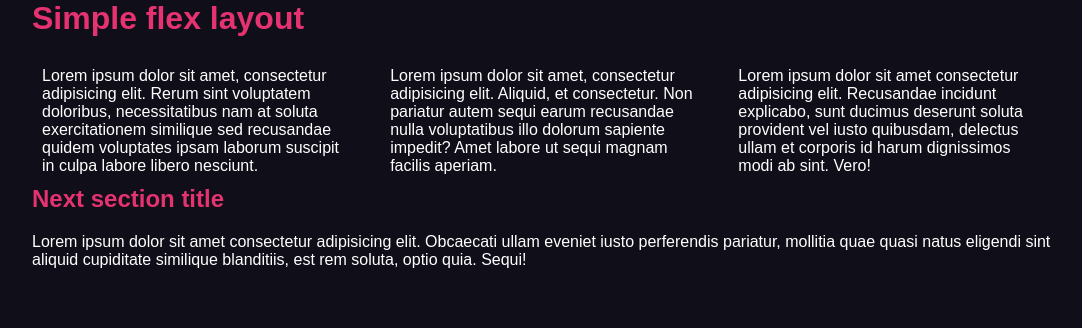
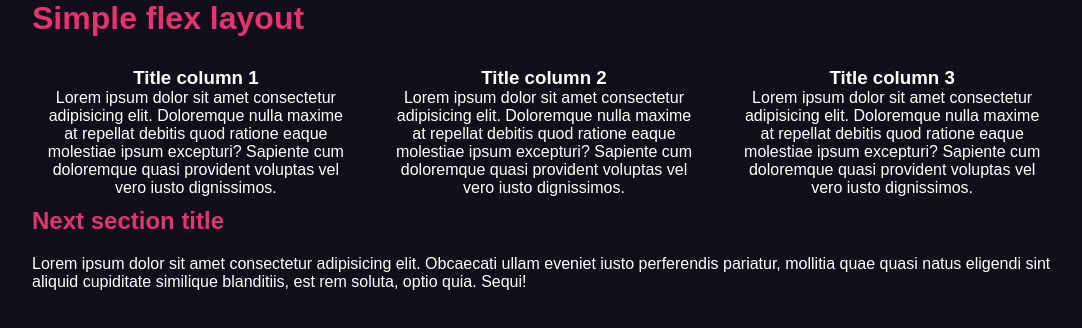
Before and after one commit to MarikaFriscina/flex-layout, a plain HTML site: page index.html in a window 1280 px wide. Shown: the whole page, without its empty margins (96-1178 px from the left). Drawn offline with Linux system fonts and the light colour scheme.

Commit message:
struttura a blocchi

```diff
--- a/index.html
+++ b/index.html
@@ -16,10 +16,15 @@
     </header>
     <main class="container">
         <div class="flex-container">
-        <div class="item">Lorem ipsum dolor sit amet, consectetur adipisicing elit. Rerum sint voluptatem doloribus, necessitatibus nam at soluta exercitationem similique sed recusandae quidem voluptates ipsam laborum suscipit in culpa labore libero nesciunt.</div>
-        <div class="item">Lorem ipsum dolor sit amet, consectetur adipisicing elit. Aliquid, et consectetur. Non pariatur autem sequi earum recusandae nulla voluptatibus illo dolorum sapiente impedit? Amet labore ut sequi magnam facilis aperiam.</div>
-        <div class="item">Lorem ipsum dolor sit amet consectetur adipisicing elit. Recusandae incidunt explicabo, sunt ducimus deserunt soluta provident vel iusto quibusdam, delectus ullam et corporis id harum dignissimos modi ab sint. Vero!</div>
-    </div>
+        <div class="item">
+            <h3 class="title">Title column 1</h3>
+            <p>Lorem ipsum dolor sit amet consectetur adipisicing elit. Doloremque nulla maxime at repellat debitis quod ratione eaque molestiae ipsum excepturi? Sapiente cum doloremque quasi provident voluptas vel vero iusto dignissimos.</p>    </div>
+        <div class="item">
+            <h3 class="title">Title column 2</h3>
+            <p>Lorem ipsum dolor sit amet consectetur adipisicing elit. Doloremque nulla maxime at repellat debitis quod ratione eaque molestiae ipsum excepturi? Sapiente cum doloremque quasi provident voluptas vel vero iusto dignissimos.</p>    </div>
+        <div class="item">
+            <h3 class="title">Title column 3</h3>
+            <p>Lorem ipsum dolor sit amet consectetur adipisicing elit. Doloremque nulla maxime at repellat debitis quod ratione eaque molestiae ipsum excepturi? Sapiente cum doloremque quasi provident voluptas vel vero iusto dignissimos.</p>    </div>
     </main>
     <footer class="container">
         <h2>Next section title</h2>
--- a/sttyle.css
+++ b/sttyle.css
@@ -28,4 +28,5 @@ h1,h2{
 .item{
     width:32%;
     padding:10px;
+    text-align: center;
 }
```
